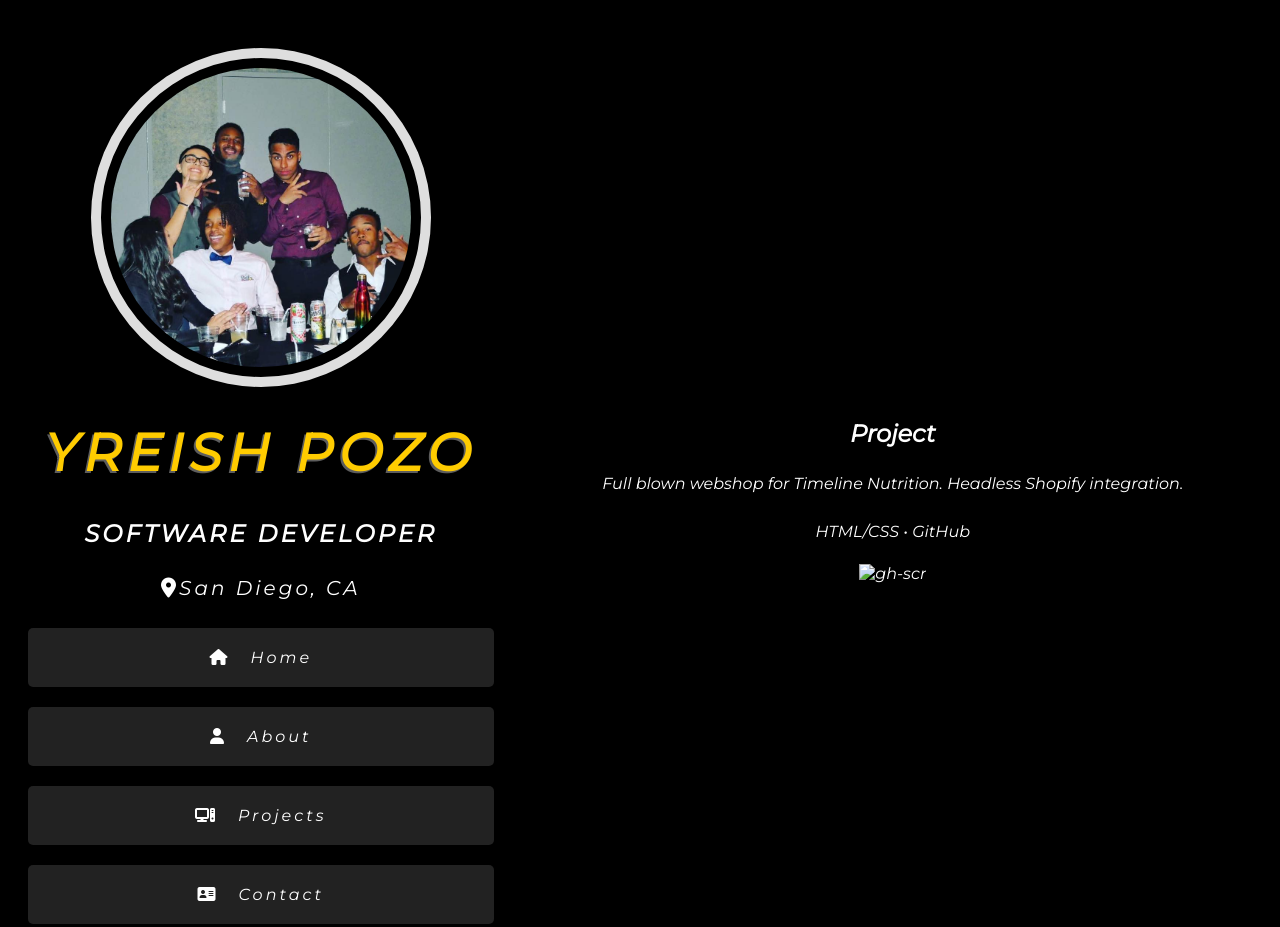
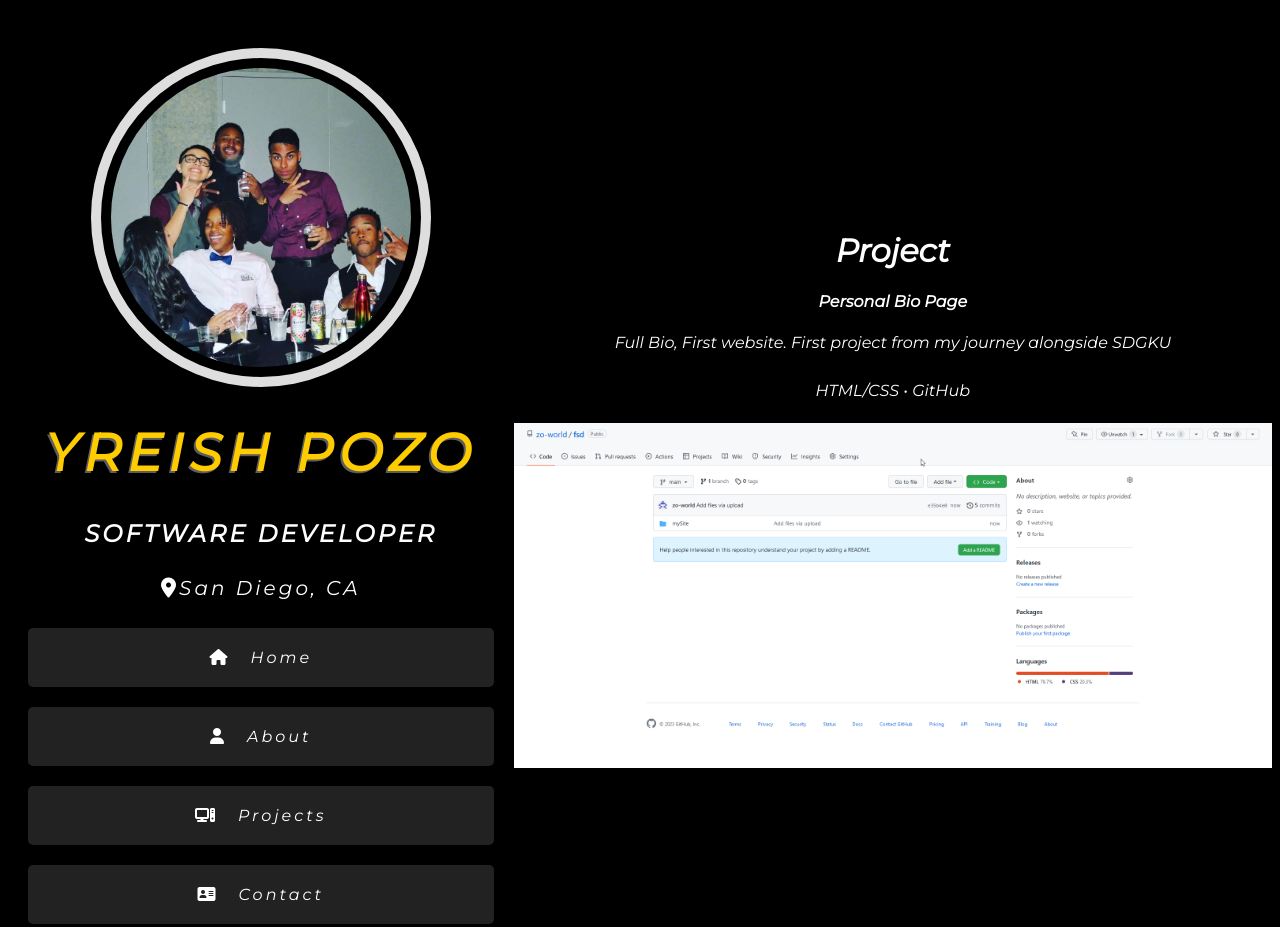
Before and after one commit to zo-world/bio-site, a plain HTML site: page mySite/project.html in a window 1280 px wide. Drawn offline with Linux system fonts and the light colour scheme.

Commit message:
Add files via upload

```diff
--- a/mySite/mystyle.css
+++ b/mySite/mystyle.css
@@ -171,3 +171,7 @@ h3{
 .project{
   text-align: center;
 }
+.project a:hover{
+  text-decoration: underline;
+  cursor: pointer;
+}
--- a/mySite/project.html
+++ b/mySite/project.html
@@ -28,11 +28,12 @@
     </header>
     <main>
       <div class="project">
-        <h2>Project</h2>
+        <h1>Project</h1>
         <div>
-          <p>Full blown webshop for Timeline Nutrition. Headless Shopify integration.</p>
+          <a href="https://github.com/zo-world/fsd"><b>Personal Bio Page</b></a>
+          <p>Full Bio, First website. First project from my journey alongside SDGKU</p>
           <p> HTML/CSS • GitHub</p>
-          <img src="" alt="gh-scr">
+          <img src="gh-scrn.png" alt="gh-scr">
         </div>
       </div>
     </main>
```
Also changed, not shown: mySite/gh-scrn.png (added).
